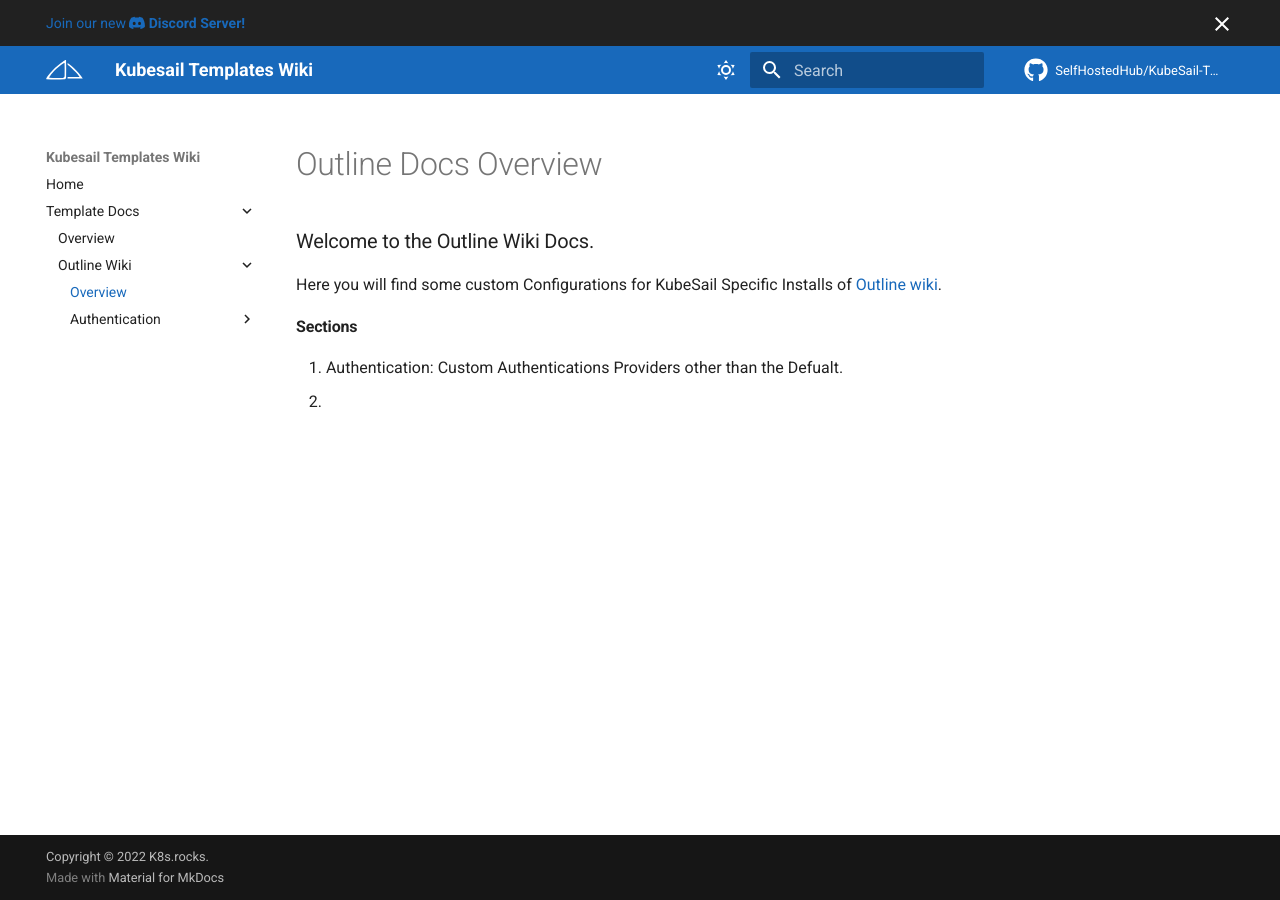
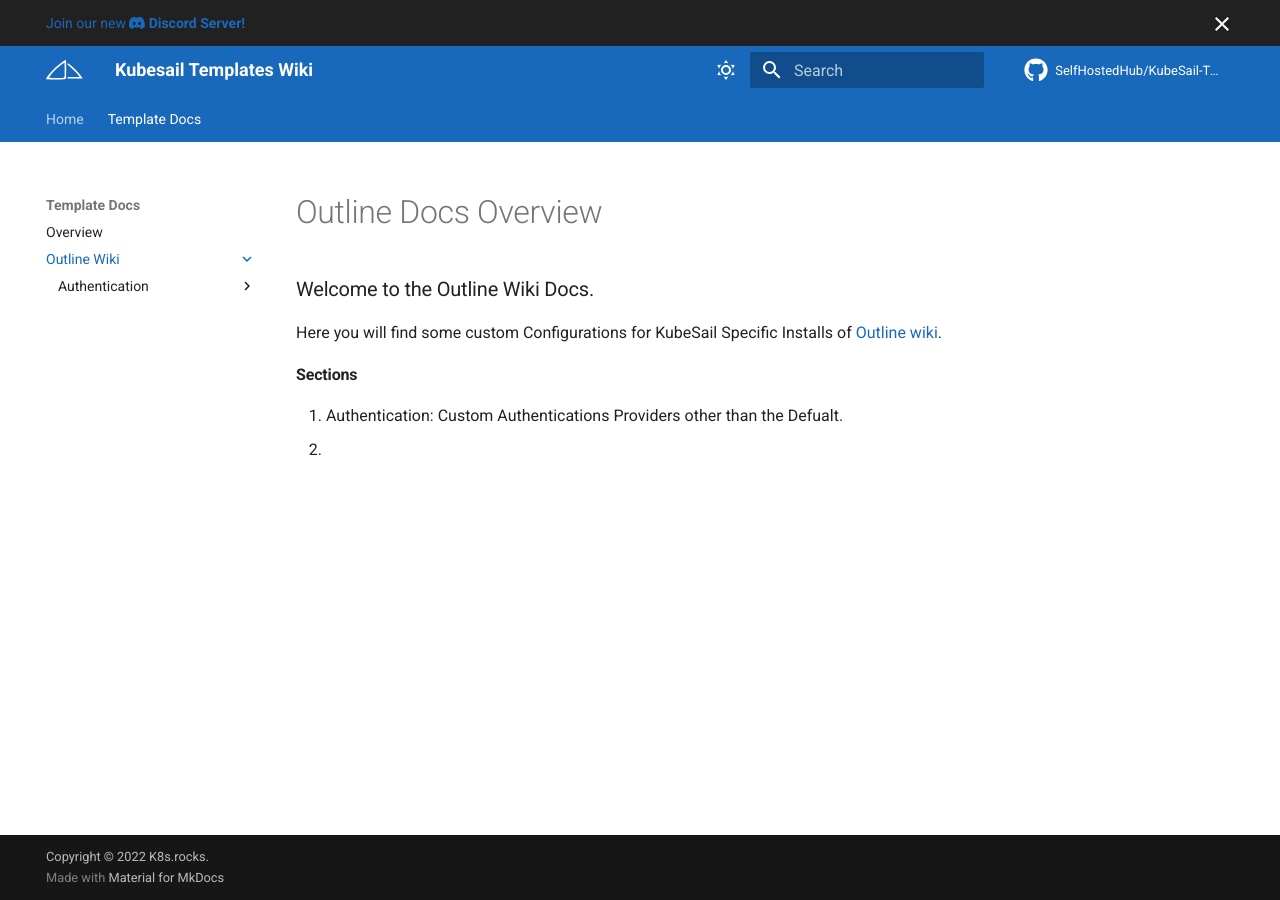
Before and after one commit to SelfHostedHub/KubeSail-Template-Docs, an MkDocs documentation site: the page built from docs/Template-Docs/Outline/index.md, in a window 1280 px wide. Built offline with MkDocs 1.6.1 and Material for MkDocs 9.7.7, drawn with Linux system fonts in a browser that asks for light colours; comment, search, counter and statistics services are not loaded.

Commit message:
Updates to Outline

```diff
--- a/mkdocs.yml
+++ b/mkdocs.yml
@@ -9,9 +9,9 @@
         - Template Docs:
                 - Overview: Template-Docs/Overview.md
                 - Outline Wiki:
-                        - Overview: Template-Docs/Outline/Overview.md
+                        - Template-Docs/Outline/index.md
                         - Authentication:
-                                - Overview: Template-Docs/Outline/Authentication/Overview.md
+                                - Template-Docs/Outline/Authentication/index.md
                                 - Google Sign In: Template-Docs/Outline/Authentication/Google.md
                                 - Microsoft/Azure Sign in: Template-Docs/Outline/Authentication/Microsoft-Azure.md
 
@@ -30,6 +30,8 @@
                 - navigation.instant
                 - navigation.prune
                 - announce.dismiss
+                - navigation.tabs
+                - navigation.indexes
         palette:
                 - media: "(prefers-color-scheme: light)"
                   scheme: default
```
Also changed, not shown: docs/Template-Docs/Outline/Authentication/Microsoft-Azure.md (+1 -1 lines), docs/Template-Docs/Outline/Authentication/index.md (renamed from docs/Template-Docs/Outline/Authentication/Overview.md), docs/Template-Docs/Outline/index.md (renamed from docs/Template-Docs/Outline/Overview.md).
